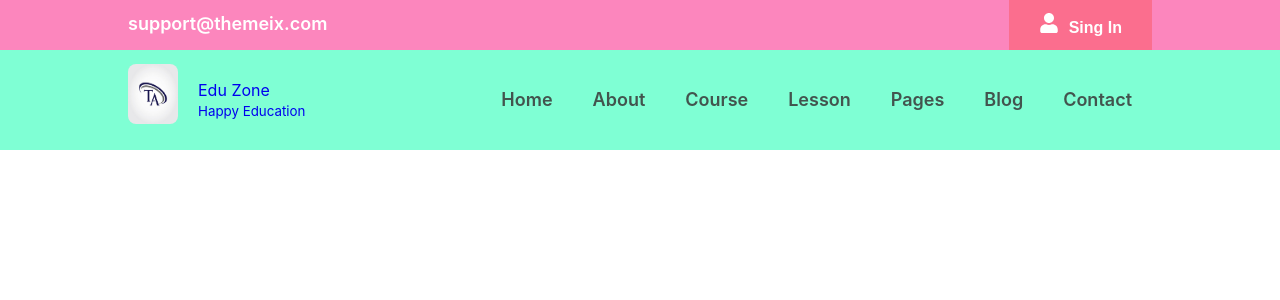
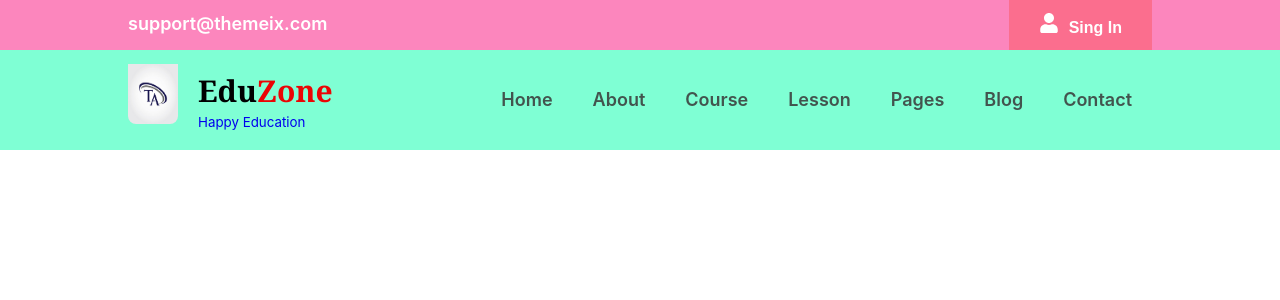
Before and after one commit to TamannaAfroz2666/Online-Course-BD, a React (Create React App) app: page / in a window 1280 px wide. Shown: the top 300 px of the page. Built offline with nearby package versions, Linux system fonts and the light colour scheme.

Commit message:
title designed

```diff
--- a/src/Layout/Header/Header.css
+++ b/src/Layout/Header/Header.css
@@ -20,8 +20,24 @@
     width: 50px;
     height: 60px;
     border-radius: 8px;
+    padding-top: 10px;
     opacity: 1;
 }
+.logo p .edu{
+    font-size: 30px;
+    color: black;
+    font-weight: 700;
+    font-family: Cambria, Cochin, Georgia, Times, 'Times New Roman', serif;
+
+}
+.logo p .zone{
+    font-size: 30px;
+    color: rgb(235, 5, 5);
+    font-weight: 700;
+    font-family: Cambria, Cochin, Georgia, Times, 'Times New Roman', serif;
+
+}
+
 
 /*--------- navbar styled---------------  */
 
--- a/src/Layout/Header/Header.js
+++ b/src/Layout/Header/Header.js
@@ -11,7 +11,11 @@ const Header = () => {
                     <div className="logo">
                         <a href="#">
                             <img src={logo} alt="wait please ....." />
-                            <p>Edu <span>Zone</span> <br /><small>Happy Education</small></p>
+                            <p>
+                                <span className='edu'>Edu</span>
+                                 <span className='zone'>Zone</span>
+                                  <br />
+                                  <small>Happy Education</small></p>
                         </a>
                     </div>
 
```
